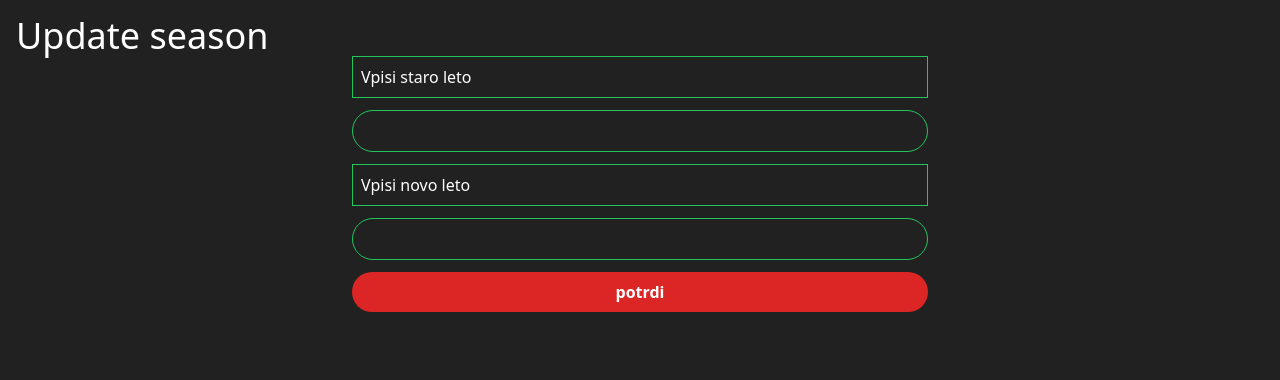
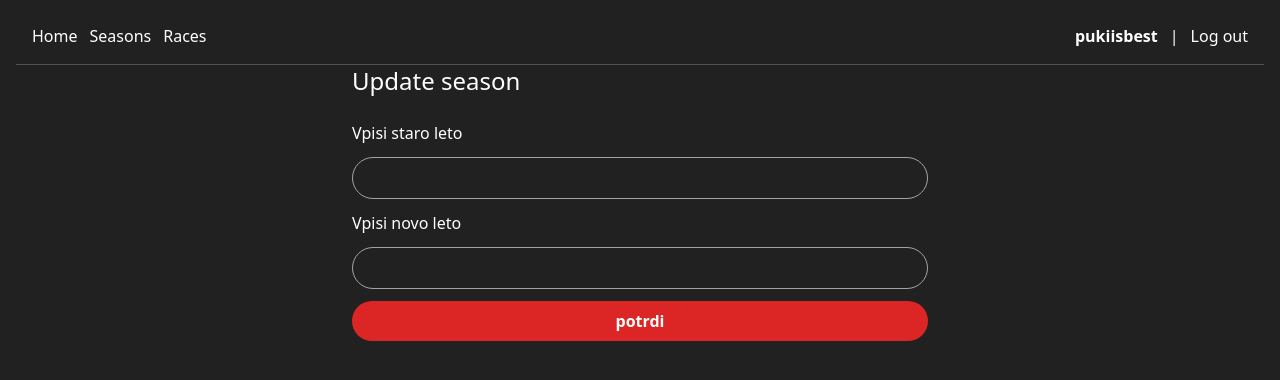
Before and after one commit to AEiM3308/seminarskaf1tvtime, a PHP site: page /crud/updateseasons.php in a window 1280 px wide. Shown: the top 380 px of the page. Run offline with PHP 8.4, Linux system fonts and the light colour scheme; a user stored in the database is signed in; data that the repository does not hold is empty; some libraries are stand-ins or nearby versions.

Commit message:
added comments and fixed uploadseasons access

```diff
--- a/auth/logout.php
+++ b/auth/logout.php
@@ -1,4 +1,10 @@
 <?php
+/*
+    starta session
+    doloci prazen session array
+    zbrise ceu session, zbrise vse podatke sessiona
+    ko to naredi prestavi uporabnika na index.php, ki ga pol redirecta naprej
+*/
     session_start();
     $_SESSION=array();
     session_destroy();
--- a/crud/updateseasons.php
+++ b/crud/updateseasons.php
@@ -1,6 +1,15 @@
 <?php
 include_once('../dependencies.php');
 
+/*
+    preveri ce ima obrazec vpisano oboje, newyear in oldyear
+    pridobi newyear in oldyear iz podatkov iz obrazca
+    sql stavek izbere season_id na osnovi podaneka starega leta (oldyear)
+    pridobi podatke
+        preusmeri na index.php ce se podatek o starem letu en najde/ne obstaja
+        sql stavek posodobi 'update' season year z newyear
+        izvrsi update, ce je uspesno da doloceno sporoci, ce ni usesno izda error
+*/
 if(isset($_POST['newyear']) && isset($_POST['oldyear'])) {
     $newyear = $_POST['newyear'];
     $oldyear = $_POST['oldyear'];
@@ -29,13 +38,15 @@ if(isset($_POST['newyear']) && isset($_POST['oldyear'])) {
 
 ?>
 
+<?php include '../header.php'; ?>
+
 <body>
-    <h2 class="text-4xl">Update season</h2>
+    <h2 class="text-2xl max-w-xl mx-auto mb-6">Update season</h2>
     <form action="updateseasons.php" method="post" class="flex flex-col gap-3 max-w-xl mx-auto">
-        <label for="oldyear" class="border border-green-500 p-2">Vpisi staro leto</label>
-        <input type="number" id="oldyear" name="oldyear" required class="border border-green-500 p-2">
-        <label for="newyear" class="border border-green-500 p-2">Vpisi novo leto </label>
-        <input type="number" id="newyear" name="newyear" required class="border border-green-500 p-2">
+        <label for="oldyear">Vpisi staro leto</label>
+        <input type="number" id="oldyear" name="oldyear" required>
+        <label for="newyear">Vpisi novo leto </label>
+        <input type="number" id="newyear" name="newyear" required>
         <input type="submit" value="potrdi" class="border border-green-500 p-3">
     </form>
 </body>
--- a/dependencies.php
+++ b/dependencies.php
@@ -1,5 +1,9 @@
 <?php
 include_once("db.php");
+/*
+    starta PHP sejo
+    tm k je tailwind je @layer base je oblikovanje za gumbe pa pac kako oblikovanje je, isto za input pa za body
+*/
 session_start();
 ?>
 <script src="https://cdn.tailwindcss.com"></script>
--- a/header.php
+++ b/header.php
@@ -1,3 +1,7 @@
+<!--
+    ugl to je samo styling za header k se bo uporabli na tstih pageih k je not uklucen z mal phpja kjer pac dobi iz seje uporabnika, njegov username
+-->
+
 <header class="flex justify-between items-center px-4 py-2 border-b border-neutral-600 pb-4">
   <div class="flex gap-3">
   <a href="/seminarska/index.php">Home</a>
--- a/index.php
+++ b/index.php
@@ -1,5 +1,11 @@
 <?php
 include_once('dependencies.php');
+
+/*
+    pregleda ce je seja uprabnika aktivna
+    pol pa pac da homepage za prijavljenje uporabnika
+    pa za ne prijavljenje/nove
+*/
 ?>
 <body>
     <?php
```
Also changed, not shown: auth/login.php (+10 -1 lines), auth/register.php (+8 -1 lines), crud/fileupload.php (+12 -2 lines), crud/races.php (+31 -2 lines), crud/seasons.php (+22 -1 lines), crud/watched.php (+10 -1 lines), db.php (+8 -0 lines), homepage.php (+7 -0 lines), season.php (+32 -3 lines).
